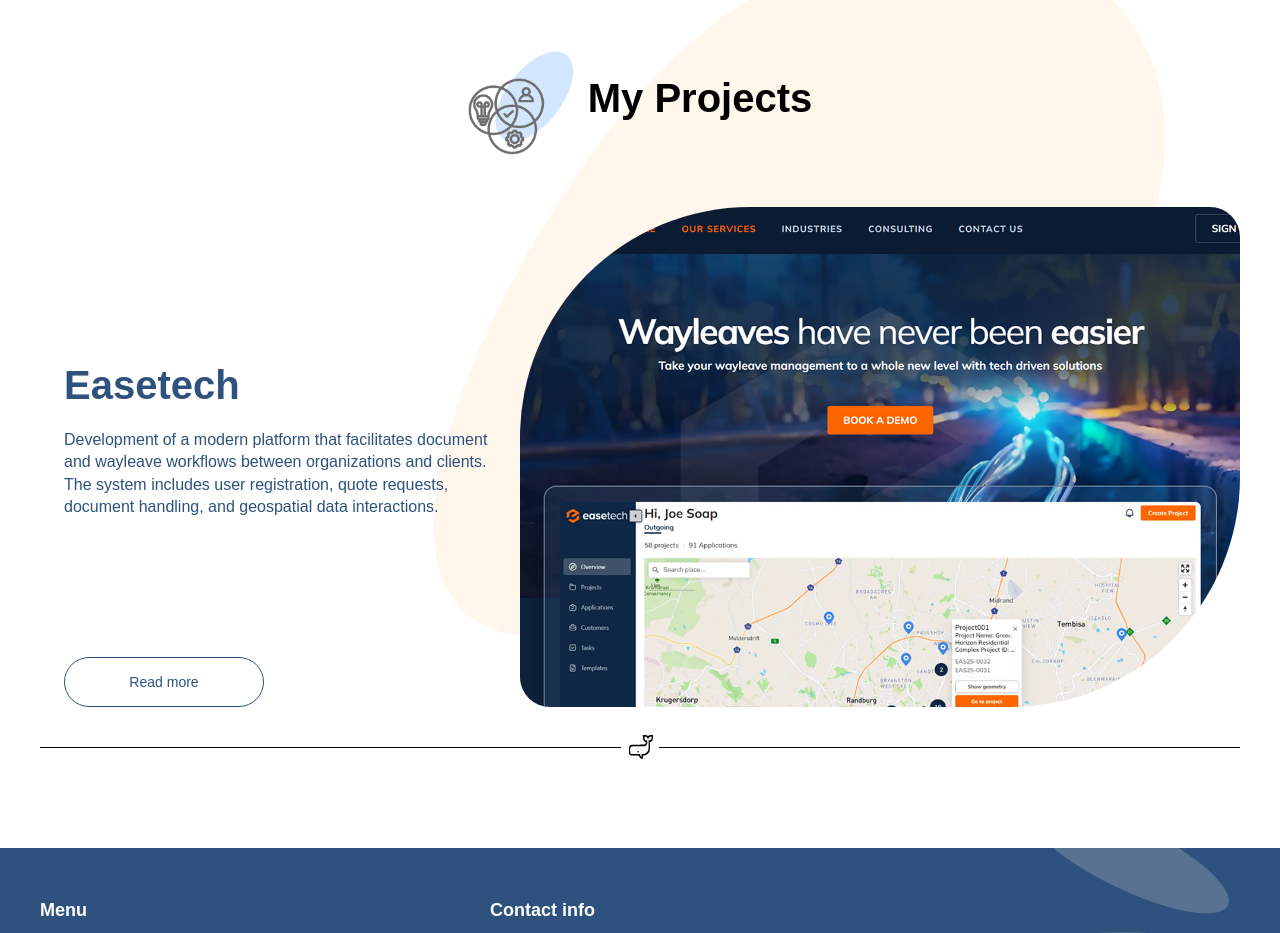
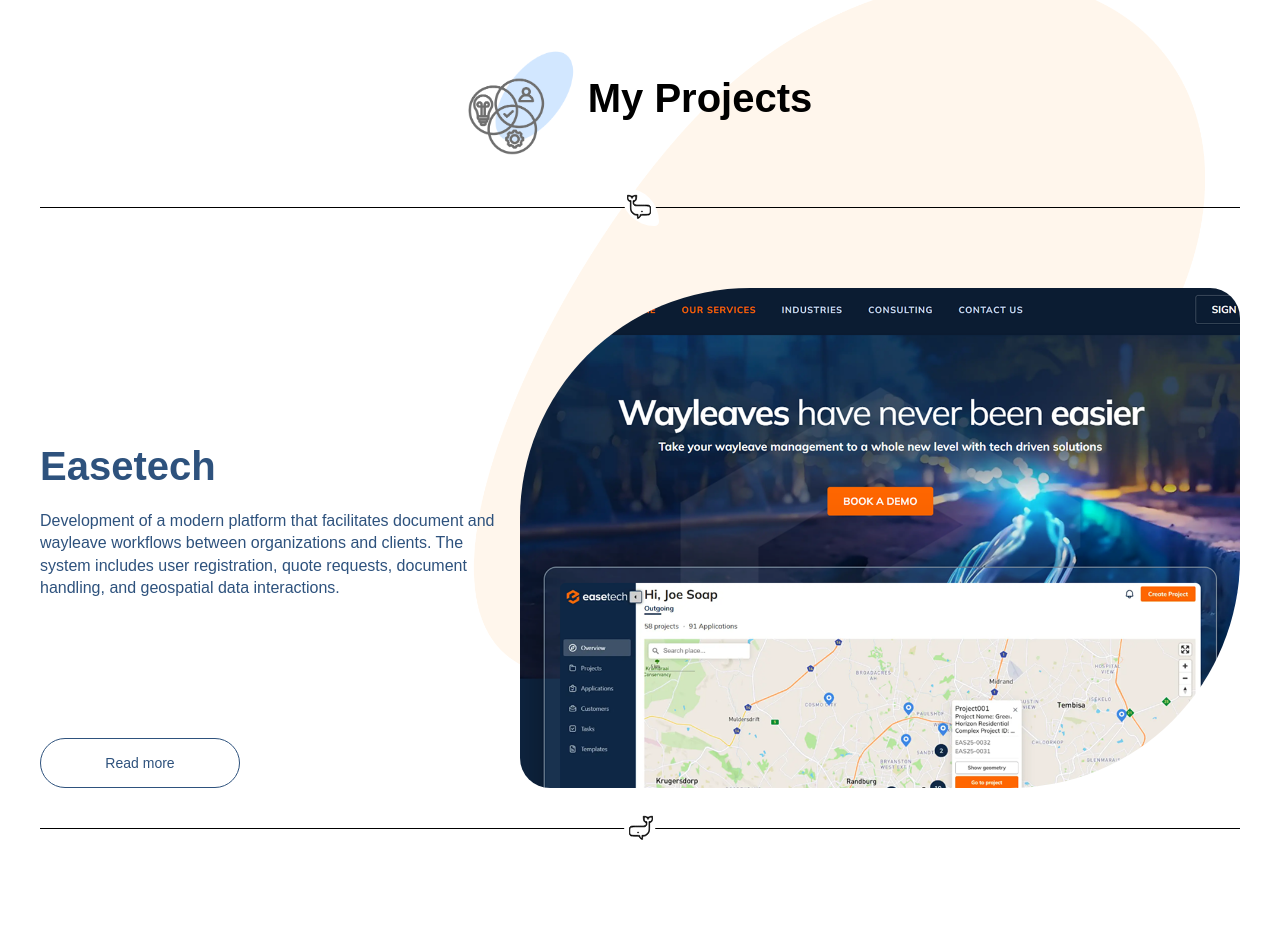
Before and after one commit to ev-indrik/my-portfolio, a React (Vite) app: page /projects in a window 1280 px wide. Shown: the part 842-1775 px from the top of the page. Built offline with nearby package versions, Linux system fonts and the light colour scheme.

Commit message:
styles: add bg images, correct whale svg

```diff
--- a/src/components/website-divider/WebsiteDivider.scss
+++ b/src/components/website-divider/WebsiteDivider.scss
@@ -26,9 +26,10 @@
     transform: translate(-50%, -50%);
     background-color: #FFFFFF;
     padding: 0 6px 0 8px;
+    border-radius: 230px 30px 230px 30px;
 
     &.reversed {
-      transform: translate(-50%, -50%) rotate(180deg);
+      transform: translate(-50%, -50%) rotateY(180deg);
     }
 
     svg {
--- /dev/null
+++ b/src/data/projectsGalleryData.json
@@ -0,0 +1,40 @@
+[
+  {
+    "title": "Easetech",
+    "description": "Development of a modern platform that facilitates document and wayleave workflows between organizations and clients. The system includes user registration, quote requests, document handling, and geospatial data interactions.",
+    "projectImg": "easetechImg",
+    "bgImgUpper": "easetechEllipseImg",
+    "onClickRoute": "/project1",
+    "isReversed": false,
+    "isDividerReversed": true
+  },
+  {
+    "title": "Online Shop",
+    "description": "An online clothing store project with a cart and payment system, built using React, React Router, and Redux.",
+    "projectImg": "shopImg",
+    "bgImgLower": "shopEllipseImg",
+    "onClickRoute": "/project2",
+    "isDivider": true,
+    "isReversed": true,
+    "isDividerReversed": false
+  },
+  {
+    "title": "Volunteers Database",
+    "description": "A project using Grid and pure JavaScript with database integration, supporting simultaneous filtering by multiple parameters.",
+    "projectImg": "volunteersImg",
+    "bgImgUpper": "storeBgImg",
+    "onClickRoute": "/project3",
+    "isReversed": false,
+    "isDividerReversed": true
+  },
+  {
+    "title": "Geometrical Calculator",
+    "description": "A React-based calculator for computing basic geometric properties based on sides or coordinate points.",
+    "projectImg": "calcImg",
+    "bgImgUpper": "geocalcEllipse",
+    "bgImgLower": "geocalcEllipse2",
+    "isDivider": false,
+    "onClickRoute": "/project4",
+    "isReversed": true
+  }
+]
--- a/src/pages/projects/sections/projects-gallery/ProjectsGallery.scss
+++ b/src/pages/projects/sections/projects-gallery/ProjectsGallery.scss
@@ -2,70 +2,6 @@
   padding: 20px 0 60px;
 
   .gallery-wrapper {
-    position: relative;
 
-    .upper-bg-img-wrapper {
-      position: absolute;
-      overflow: visible;
-      height: 700px;
-      top: -270px;
-      right: 75px;
-      z-index: -1;
-
-      img {
-        width: 100%;
-        height: 100%;
-        object-fit: contain;
-      }
-    }
-
-    .lower-bg-img-wrapper {
-      position: absolute;
-      overflow: visible;
-      bottom: 0;
-      left: 0;
-
-      img {
-        width: 100%;
-        height: 100%;
-        object-fit: contain;
-      }
-    }
-  }
-
-  .project-item-wrapper {
-    width: 100%;
-    min-height: 400px;
-    display: flex;
-    align-items: center;
-    justify-content: center;
-
-    .project-img-wrapper {
-      width: 60%;
-      height: 500px;
-      border-radius: 230px 30px 230px 30px;
-      overflow: hidden;
-
-      img {
-        width: 100%;
-        height: 100%;
-        object-fit: cover;
-      }
-    }
-
-    .project-content-wrapper {
-      width: 40%;
-      min-height: 500px;
-      padding: 0 24px;
-      display: flex;
-      flex-direction: column;
-      justify-content: space-between;
-
-      .text-box {
-        width: 100%;
-        display: flex;
-        flex-direction: column;
-      }
-    }
   }
 }
--- a/src/pages/projects/sections/projects-gallery/ProjectsGallery.tsx
+++ b/src/pages/projects/sections/projects-gallery/ProjectsGallery.tsx
@@ -4,56 +4,62 @@
 import TitleIconGroup from "@/components/title-icon-group/TitleIconGroup";
 import logoImg from '../../../../components/title-icon-group/images/hard-skills.png'
 
-import easetechImg from './images/easetech.png'
-import easetechBgImg from './images/bg-images/easetech-ellipse.png'
+import WebsiteDivider from "@/components/website-divider/WebsiteDivider";
+import ProjectItem from "@/pages/projects/sections/projects-gallery/project-item/ProjectItem";
+import {useNavigate} from "react-router";
 
-import WebsiteTypography from "@/components/website-typography/WebsiteTypography";
-import WebsiteButton from "@/components/website-button/WebsiteButton";
-import WebsiteDivider from "@/components/website-divider/WebsiteDivider";
-const {Title, Paragraph} = WebsiteTypography
+import projectsData from '../../../../data/projectsGalleryData.json';
+import easetechImg from './images/easetech.png';
+import easetechEllipseImg from './images/bg-images/easetech-ellipse.png';
+
+import shopImg from './images/store.png';
+import shopEllipseImg from './images/bg-images/store-ellipse.png';
+
+import volunteersImg from './images/database.png';
+import storeBgImg from './images/bg-images/database-ellipse.png';
+
+import calcImg from './images/geo-calc.png';
+import geocalcEllipse from './images/bg-images/geocalc-ellipse.png';
+import geocalcEllipse2 from './images/bg-images/geocalc-ellipse2.png';
+
+const imagesMap: Record<string, string> = {
+    easetechImg,
+    easetechEllipseImg,
+    shopImg,
+    shopEllipseImg,
+    volunteersImg,
+    storeBgImg,
+    calcImg,
+    geocalcEllipse,
+    geocalcEllipse2,
+};
 
 const ProjectsGallery: FC = () => {
+
+    const navigate = useNavigate();
+
     return (
         <div className={'projects-gallery-wrapper'}>
-            <div className={'container'}>
 
                 <TitleIconGroup content={{title: 'My Projects', image: logoImg}}/>
-
+                <div className={'container'}>
+                    <WebsiteDivider isReversed={true}/>
+                </div>
                 <div className={'gallery-wrapper'}>
-
-                    <div className={'upper-bg-img-wrapper'}>
-                        <img src={easetechBgImg} alt={"background illustration"}/>
-                    </div>
-
-                    <div className={'project-item-wrapper'}>
-
-                        <div className={'project-content-wrapper'}>
-                          <div className={'text-box'}>
-                              <Title level={2} color={'primary'} style={{paddingBottom: 16, paddingTop: 150}}>
-                                  {'Easetech'}
-                              </Title>
-
-                              <Paragraph color={'primary'} >
-                                  {'Development of a modern platform that facilitates document and wayleave workflows between organizations and clients. The system includes user registration, quote requests, document handling, and geospatial data interactions.'}
-                              </Paragraph>
-                          </div>
-
-                            <div>
-                                <WebsiteButton btnType={'ghost'} size={'large'} text={'Read more'}/>
-                            </div>
-                        </div>
-
-                        <div className={'project-img-wrapper'}>
-                            <img src={easetechImg} alt={'screenshot of project website'}/>
-                        </div>
-                    </div>
-
-                    <div className={'lower-bg-img-wrapper'}></div>
-
-                    <WebsiteDivider />
-
+                    {projectsData.map((item, idx) => (
+                        <ProjectItem
+                            key={idx}
+                            title={item.title}
+                            description={item.description}
+                            projectImg={imagesMap[item.projectImg]}
+                            bgImgUpper={item.bgImgUpper ? imagesMap[item.bgImgUpper] : undefined}
+                            bgImgLower={item.bgImgLower ? imagesMap[item.bgImgLower] : undefined}
+                            isDivider={item.isDivider}
+                            isReversed={item.isReversed}
+                            onClick={() => navigate(item.onClickRoute)}
+                        />
+                    ))}
                 </div>
-            </div>
         </div>
     );
 };
--- /dev/null
+++ b/src/pages/projects/sections/projects-gallery/project-item/ProjectItem.scss
@@ -0,0 +1,88 @@
+.project-item-wrapper {
+  position: relative;
+  width: 100%;
+  min-height: 400px;
+  padding: 40px 0;
+
+  .container {
+
+    .project-content-wrapper {
+      overflow: visible;
+      display: flex;
+      align-items: center;
+      justify-content: center;
+
+      &.reversed {
+        flex-direction: row-reverse;
+      }
+
+      .project-content {
+        width: 40%;
+        min-height: 500px;
+        padding: 0 24px 0 0;
+        display: flex;
+        flex-direction: column;
+        justify-content: space-between;
+
+        &.reversed {
+          padding: 0 0 0 24px;
+          align-items: end;
+        }
+
+        .text-box {
+          width: 100%;
+          display: flex;
+          flex-direction: column;
+
+          &.reversed {
+            align-items: end;
+            text-align: right;
+          }
+        }
+      }
+    }
+  }
+
+  .upper-bg-img-wrapper {
+    position: absolute;
+    overflow: visible;
+    height: 700px;
+    top: -270px;
+    right: 75px;
+    z-index: -1;
+
+    img {
+      width: 100%;
+      height: 100%;
+      object-fit: contain;
+    }
+  }
+
+  .lower-bg-img-wrapper {
+    position: absolute;
+    overflow: visible;
+    height: 500px;
+    bottom: 0;
+    left: 0;
+    z-index: -1;
+
+    img {
+      width: 100%;
+      height: 100%;
+      object-fit: contain;
+    }
+  }
+
+  .project-img-wrapper {
+    width: 60%;
+    height: 500px;
+    border-radius: 230px 30px 230px 30px;
+    overflow: hidden;
+
+    img {
+      width: 100%;
+      height: 100%;
+      object-fit: cover;
+    }
+  }
+}
--- /dev/null
+++ b/src/pages/projects/sections/projects-gallery/project-item/ProjectItem.tsx
@@ -0,0 +1,65 @@
+import './ProjectItem.scss'
+
+import type {FC} from 'react';
+import WebsiteButton from "@/components/website-button/WebsiteButton";
+import WebsiteDivider from "@/components/website-divider/WebsiteDivider";
+
+import WebsiteTypography from "@/components/website-typography/WebsiteTypography";
+
+const {Title, Paragraph} = WebsiteTypography
+
+type ProjectItemProps = {
+    isReversed?: boolean;
+    title: string;
+    description: string;
+    projectImg: string;
+    onClick?: () => void;
+    bgImgUpper?: string;
+    bgImgLower?: string;
+    isDivider?: boolean;
+    isDividerReversed?: boolean;
+}
+
+const ProjectItem: FC<ProjectItemProps> = ({isReversed=false, title, description, onClick, projectImg, isDivider = true, bgImgUpper, bgImgLower}) => {
+    return (
+        <>
+            <div className={`project-item-wrapper ${isReversed && 'reversed'}`}>
+
+            {bgImgUpper && <div className={'upper-bg-img-wrapper'}>
+                    <img src={bgImgUpper} alt={"background illustration"}/>
+                </div>}
+
+                <div className={'container'}>
+                    <div className={`project-content-wrapper ${isReversed && "reversed"}`}>
+                        <div className={`project-content ${isReversed && 'reversed'}`}>
+                            <div className={`text-box ${isReversed && 'reversed'}`}>
+                                <Title level={2} color={'primary'} style={{paddingBottom: 16, paddingTop: 150}}>
+                                    {title}
+                                </Title>
+
+                                <Paragraph color={'primary'}>
+                                    {description}
+                                </Paragraph>
+                            </div>
+
+                            <div>
+                                <WebsiteButton btnType={'ghost'} size={'large'} text={'Read more'} onClick={onClick}/>
+                            </div>
+                        </div>
+
+                        <div className={'project-img-wrapper'}>
+                            <img src={projectImg} alt={'screenshot of project website'}/>
+                        </div>
+                    </div>
+            {isDivider && <WebsiteDivider isReversed={isReversed}/>}
+                </div>
+
+                {bgImgLower && <div className={'lower-bg-img-wrapper'}>
+                    <img src={bgImgLower} alt="background illustration"/>
+                </div>}
+            </div>
+        </>
+    );
+};
+
+export default ProjectItem;
```
Also changed, not shown: src/pages/about/sections/hard-skills/HardSkills.scss (+17 -2 lines), src/pages/about/sections/hard-skills/HardSkills.tsx (+7 -0 lines), src/components/icon/icons/little-whale.svg, src/pages/about/sections/hard-skills/images/petals-skills.png (added).
